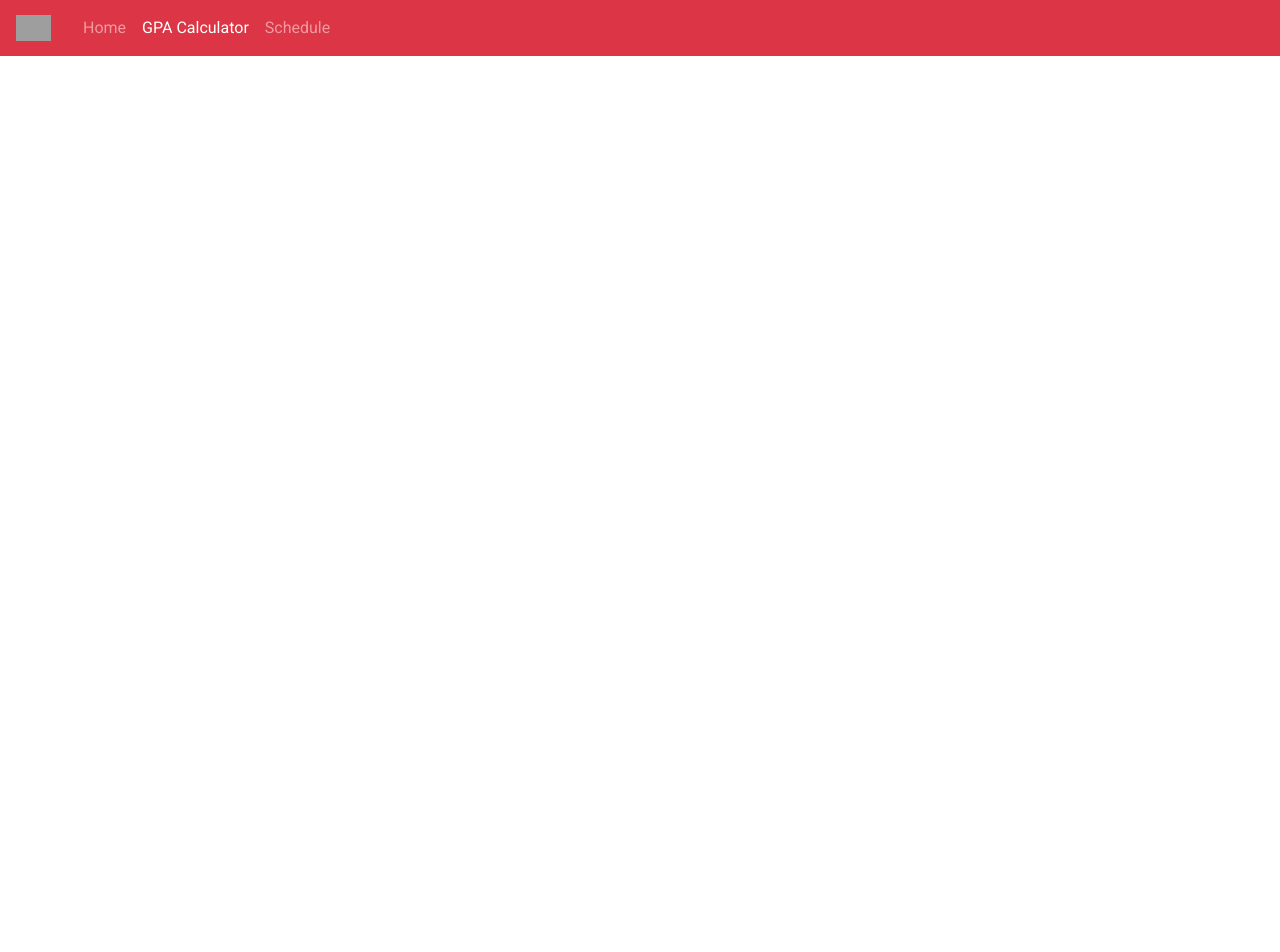
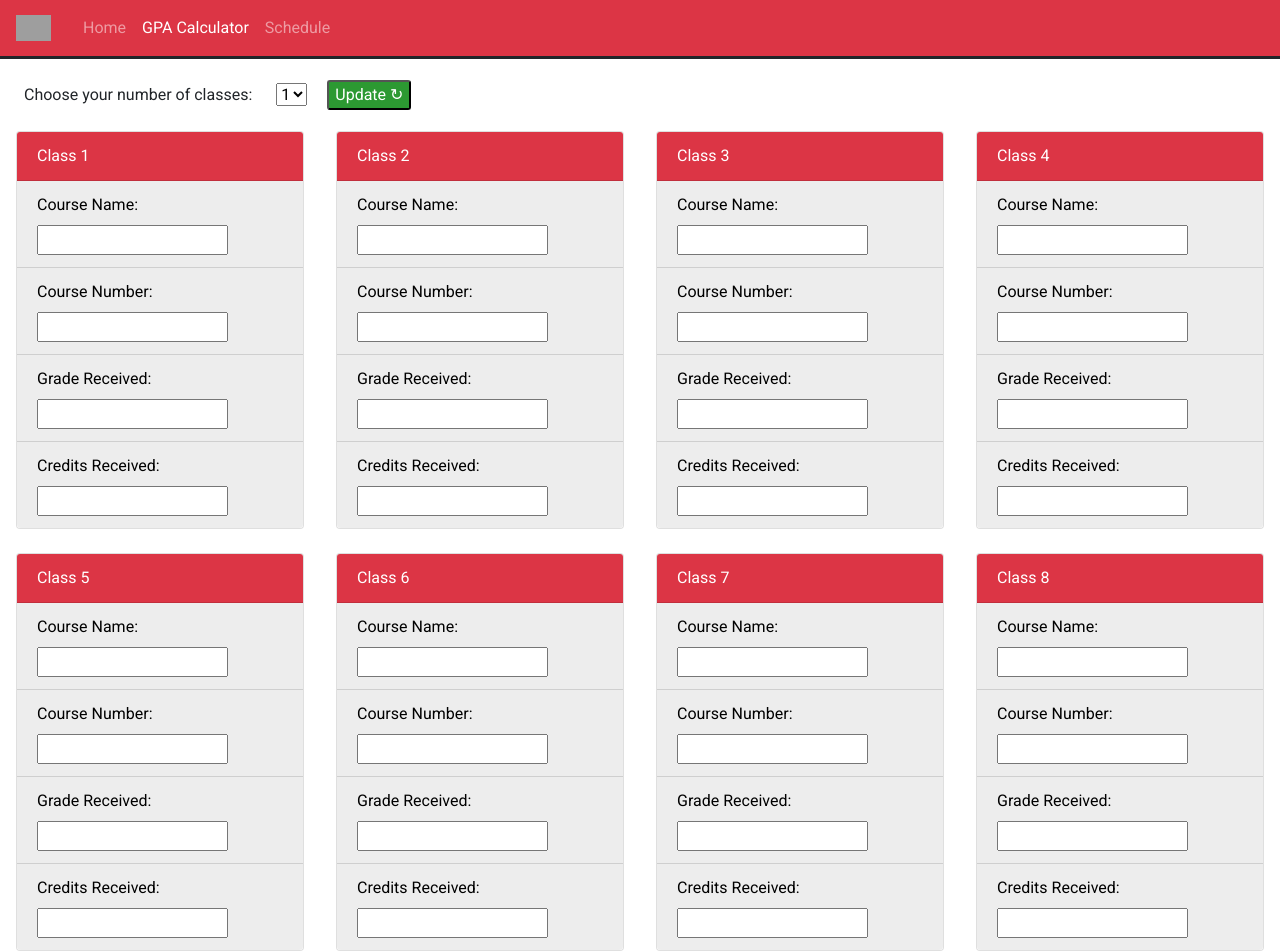
Before and after one commit to RyamL1221/HackRU23, an Angular app in the folder HackRU23Front/: page /gpa in a window 1280 px wide. Shown: the top 952 px of the page. Before the commit the page ends 800 px from the top, so only its background shows below. Built offline with nearby package versions, Linux system fonts and the light colour scheme; grey boxes are pictures that could not be loaded.

Commit message:
finished home, gpa UI done

```diff
--- a/HackRU23Front/src/app/gpa/gpa.component.css
+++ b/HackRU23Front/src/app/gpa/gpa.component.css
@@ -0,0 +1,31 @@
+.navbar {
+    border-bottom: solid;
+}
+
+.card {
+    display: block;
+    margin-left: auto;
+    margin-right: auto;
+    width: 40%;
+    color: white;
+}
+
+.list-group-item {
+    background-color: #ededed;
+    color: black;
+}
+
+.update {
+    background-color: #2c9932;
+    color: white;
+    border-radius: 3px;
+    margin-left: 20px;
+}
+
+.update:hover {
+    background-color: #3ab540;
+}
+
+.update:active {
+    background-color: #3fd166;
+}
--- a/HackRU23Front/src/app/gpa/gpa.component.html
+++ b/HackRU23Front/src/app/gpa/gpa.component.html
@@ -1,3 +1,4 @@
+<!--Navbar-->
 <nav class="navbar navbar-expand-lg navbar-dark bg-danger">
     <img src="https://upload.wikimedia.org/wikipedia/commons/thumb/b/b6/Rutgers_Scarlet_Knights_logo.svg/640px-Rutgers_Scarlet_Knights_logo.svg.png"
         alt="" width="35px" class="mr-4">
@@ -19,3 +20,161 @@
         </ul>
     </div>
 </nav>
+<!--Dropdown-->
+<label class="m-4" for="membership">Choose your number of classes:</label>
+<select name="membership" id="membership">
+    <option value="1">1</option>
+    <option value="2">2</option>
+    <option value="3">3</option>
+    <option value="4">4</option>
+    <option value="5">5</option>
+    <option value="6">6</option>
+    <option value="7">7</option>
+    <option value="8">8</option>
+</select>
+<!--Update-->
+<button class="update" onClick={Print}>Update <span class=reload>&#x21bb;</span></button>
+<!--Courses-->
+<div class="container-fluid">
+    <div class="row">
+        <!--Course 1-->
+        <div class="col-xl-3 col-sm-6" id="course1">
+            <div class="card" style="width: 18rem;">
+                <div class="card-header bg-danger">
+                    Class 1
+                </div>
+                <ul class="list-group list-group-flush">
+                    <li class="list-group-item">Course Name:<input type="text" class="mt-2"></li>
+                    <li class="list-group-item">Course Number:<input type="text" class="mt-2"></li>
+                    <li class="list-group-item">Grade Received:<input type="text" class="mt-2"></li>
+                    <li class="list-group-item">Credits Received:<input type="text" class="mt-2"></li>
+                </ul>
+            </div>
+        </div>
+        <!--Course 2-->
+        <div class="col-xl-3 col-sm-6" id="course2">
+            <div class="card" style="width: 18rem;">
+                <div class="card-header bg-danger">
+                    Class 2
+                </div>
+                <ul class="list-group list-group-flush">
+                    <li class="list-group-item">Course Name:<input type="text" class="mt-2"></li>
+                    <li class="list-group-item">Course Number:<input type="text" class="mt-2"></li>
+                    <li class="list-group-item">Grade Received:<input type="text" class="mt-2"></li>
+                    <li class="list-group-item">Credits Received:<input type="text" class="mt-2"></li>
+                </ul>
+            </div>
+        </div>
+        <!--Course 3-->
+        <div class="col-xl-3 col-sm-6" id="course3">
+            <div class="card" style="width: 18rem;">
+                <div class="card-header bg-danger">
+                    Class 3
+                </div>
+                <ul class="list-group list-group-flush">
+                    <li class="list-group-item">Course Name:<input type="text" class="mt-2"></li>
+                    <li class="list-group-item">Course Number:<input type="text" class="mt-2"></li>
+                    <li class="list-group-item">Grade Received:<input type="text" class="mt-2"></li>
+                    <li class="list-group-item">Credits Received:<input type="text" class="mt-2"></li>
+                </ul>
+            </div>
+        </div>
+        <!--Course 4-->
+        <div class="col-xl-3 col-sm-6" id="course4">
+            <div class="card" style="width: 18rem;">
+                <div class="card-header bg-danger">
+                    Class 4
+                </div>
+                <ul class="list-group list-group-flush">
+                    <li class="list-group-item">Course Name:<input type="text" class="mt-2"></li>
+                    <li class="list-group-item">Course Number:<input type="text" class="mt-2"></li>
+                    <li class="list-group-item">Grade Received:<input type="text" class="mt-2"></li>
+                    <li class="list-group-item">Credits Received:<input type="text" class="mt-2"></li>
+                </ul>
+            </div>
+        </div>
+    </div>
+    <div class="row my-4">
+        <!--Course 5-->
+        <div class="col-xl-3 col-sm-6" id="course5">
+            <div class="card" style="width: 18rem;">
+                <div class="card-header bg-danger">
+                    Class 5
+                </div>
+                <ul class="list-group list-group-flush">
+                    <li class="list-group-item">Course Name:<input type="text" class="mt-2"></li>
+                    <li class="list-group-item">Course Number:<input type="text" class="mt-2"></li>
+                    <li class="list-group-item">Grade Received:<input type="text" class="mt-2"></li>
+                    <li class="list-group-item">Credits Received:<input type="text" class="mt-2"></li>
+                </ul>
+            </div>
+        </div>
+        <!--Course 6-->
+        <div class="col-xl-3 col-sm-6" id="course6">
+            <div class="card" style="width: 18rem;">
+                <div class="card-header bg-danger">
+                    Class 6
+                </div>
+                <ul class="list-group list-group-flush">
+                    <li class="list-group-item">Course Name:<input type="text" class="mt-2"></li>
+                    <li class="list-group-item">Course Number:<input type="text" class="mt-2"></li>
+                    <li class="list-group-item">Grade Received:<input type="text" class="mt-2"></li>
+                    <li class="list-group-item">Credits Received:<input type="text" class="mt-2"></li>
+                </ul>
+            </div>
+        </div>
+        <!--Course 7-->
+        <div class="col-xl-3 col-sm-6" id="course7">
+            <div class="card" style="width: 18rem;">
+                <div class="card-header bg-danger">
+                    Class 7
+                </div>
+                <ul class="list-group list-group-flush">
+                    <li class="list-group-item">Course Name:<input type="text" class="mt-2"></li>
+                    <li class="list-group-item">Course Number:<input type="text" class="mt-2"></li>
+                    <li class="list-group-item">Grade Received:<input type="text" class="mt-2"></li>
+                    <li class="list-group-item">Credits Received:<input type="text" class="mt-2"></li>
+                </ul>
+            </div>
+        </div>
+        <!--Course 8-->
+        <div class="col-xl-3 col-sm-6" id="course8">
+            <div class="card" style="width: 18rem;">
+                <div class="card-header bg-danger">
+                    Class 8
+                </div>
+                <ul class="list-group list-group-flush">
+                    <li class="list-group-item">Course Name:<input type="text" class="mt-2"></li>
+                    <li class="list-group-item">Course Number:<input type="text" class="mt-2"></li>
+                    <li class="list-group-item">Grade Received:<input type="text" class="mt-2"></li>
+                    <li class="list-group-item">Credits Received:<input type="text" class="mt-2"></li>
+                </ul>
+            </div>
+        </div>
+    </div>
+</div>
+<!--Footer-->
+<div class="container">
+    <footer class="d-flex flex-wrap justify-content-between align-items-center py-3 my-4 border-top">
+        <div class="col-md-4 d-flex align-items-center">
+            <a href="/" class="mb-3 me-2 mb-md-0 text-muted text-decoration-none lh-1">
+                <svg class="bi" width="30" height="24">
+                    <use xlink:href="#bootstrap"></use>
+                </svg>
+            </a>
+            <span class="mb-3 mb-md-0 text-muted">© 2023 HackRU2023</span>
+        </div>
+
+        <ul class="nav col-md-4 justify-content-end list-unstyled d-flex">
+            <li class="ms-3"><a class="text-muted" href="#"><svg class="bi" width="24" height="24">
+                        <use xlink:href="#twitter"></use>
+                    </svg></a></li>
+            <li class="ms-3"><a class="text-muted" href="#"><svg class="bi" width="24" height="24">
+                        <use xlink:href="#instagram"></use>
+                    </svg></a></li>
+            <li class="ms-3"><a class="text-muted" href="#"><svg class="bi" width="24" height="24">
+                        <use xlink:href="#facebook"></use>
+                    </svg></a></li>
+        </ul>
+    </footer>
+</div>
--- a/HackRU23Front/src/app/gpa/gpa.component.ts
+++ b/HackRU23Front/src/app/gpa/gpa.component.ts
@@ -8,3 +8,5 @@ import { Component } from '@angular/core';
 export class GpaComponent {
 
 }
+
+let Print = () => console.log("Hello TypeScript");
--- a/HackRU23Front/src/app/home/home.component.css
+++ b/HackRU23Front/src/app/home/home.component.css
@@ -1,7 +1,3 @@
-body {
-    background-color: gray;
-}
-
 .navbar {
     border-bottom: solid;
 }
--- a/HackRU23Front/src/app/home/home.component.html
+++ b/HackRU23Front/src/app/home/home.component.html
@@ -1,3 +1,4 @@
+<!--Navbar-->
 <nav class="navbar navbar-expand-lg navbar-dark bg-danger">
     <img src="https://upload.wikimedia.org/wikipedia/commons/thumb/b/b6/Rutgers_Scarlet_Knights_logo.svg/640px-Rutgers_Scarlet_Knights_logo.svg.png"
         alt="" width="35px" class="mr-4">
@@ -19,20 +20,21 @@
         </ul>
     </div>
 </nav>
-<div class="container my-5">
-    <div class="row p-4 pb-0 pe-lg-0 pt-lg-5 align-items-center rounded-3 border shadow-lg">
-        <div class="col-lg-7 p-3 p-lg-5 pt-lg-3">
-            <h1 class="display-4 fw-bold lh-1">College Tools</h1>
-            <p class="lead">A plethora of utilities that will be useful to your college career. Ranging from GPA
-                calculator to </p>
-            <div class="d-grid gap-2 d-md-flex justify-content-md-start mb-4 mb-lg-3">
-            </div>
-        </div>
-        <div class="col-lg-4 offset-lg-1 p-0 overflow-hidden shadow-lg">
-            <img class="rounded-lg-3" src="bootstrap-docs.png" alt="" width="720">
-        </div>
+<!--Hero image-->
+<div class="px-4 pt-5 m-5 text-center border-bottom">
+    <h1 class="display-4 fw-bold">College Tools</h1>
+    <div class="col-lg-6 mx-auto">
+      <p class="lead mb-4">This website will contain a plethora of tools designed to aid you in your college career. We currently have a GPA calculator, with much more to come. </p>
+      <div class="d-grid gap-2 d-sm-flex justify-content-sm-center mb-5">
+      </div>
     </div>
-</div>
+    <div class="overflow-hidden" style="max-height: 30vh;">
+      <div class="container px-5">
+        <img src="https://pbs.twimg.com/media/FU1kuTFXwAUzG-r?format=jpg&name=4096x4096" class="img-fluid border rounded-3 shadow-lg mb-4" alt="Example image" width="700" height="500" loading="lazy">
+      </div>
+    </div>
+  </div>
+<!--Footer-->
 <div class="container">
     <footer class="d-flex flex-wrap justify-content-between align-items-center py-3 my-4 border-top">
         <div class="col-md-4 d-flex align-items-center">
```
